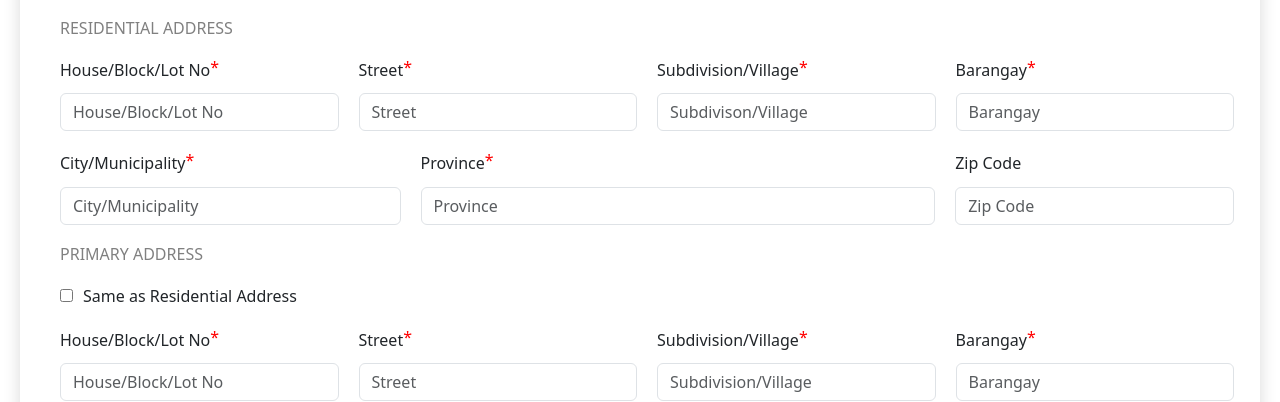
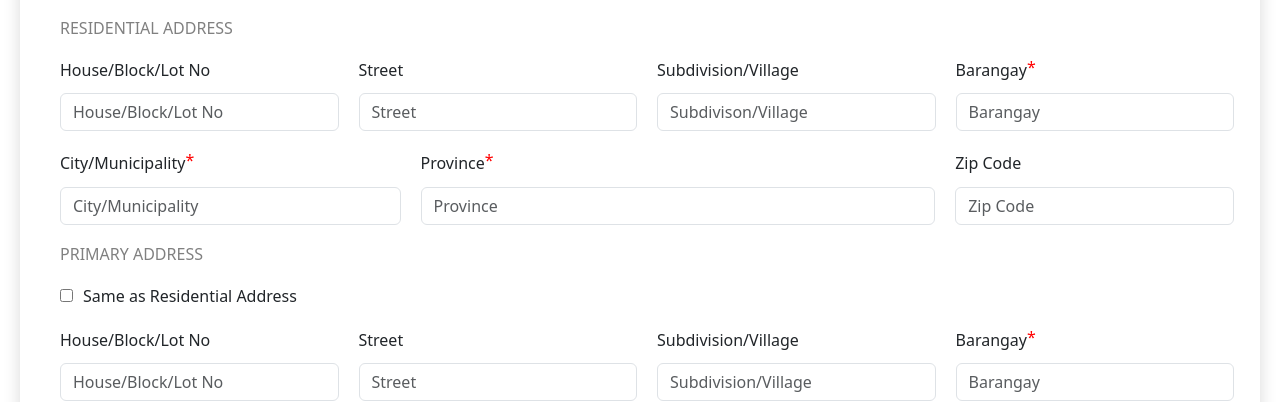
Before and after one commit to rurulmbrttgd/HRMS, a React (Vite) app in the folder frontend/: page /create in a window 1280 px wide. Shown: the part 704-1106 px from the top of the page. Built offline with nearby package versions, Linux system fonts and the light colour scheme; no server answers.

Commit message:
updateaddexmployee

```diff
--- a/frontend/src/AddEmployee.jsx
+++ b/frontend/src/AddEmployee.jsx
@@ -141,19 +141,19 @@ function AddEmployee() {
 					{/* ============================================== First Row ==================================================================*/}
 					<div className="d-flex flex-rows align-items-left first-row">
 						<div class="details">
-							<label for="inputhouseblocklot" class="form-label">House/Block/Lot No<h6 className='tuldok'>*</h6></label>
+							<label for="inputhouseblocklot" class="form-label">House/Block/Lot No<h6 className='tuldok-white'>*</h6></label>
 							<input type="text" class="form-control" id="inputhouseblocklot" placeholder='House/Block/Lot No' autoComplete='off'
-							onChange={e => setData({...data, name: e.target.value})} required/>
+							onChange={e => setData({...data, name: e.target.value})}/>
 						</div>
 						<div class="details">
-							<label for="inputstreet" class="form-label">Street<h6 className='tuldok'>*</h6></label>
+							<label for="inputstreet" class="form-label">Street<h6 className='tuldok-white'>*</h6></label>
 							<input type="text" class="form-control" id="inputstreet" placeholder='Street' autoComplete='off'
-							onChange={e => setData({...data, name: e.target.value})} required/>
+							onChange={e => setData({...data, name: e.target.value})}/>
 						</div>
 						<div class="details">
-							<label for="inputsubdvillage" class="form-label">Subdivision/Village<h6 className='tuldok'>*</h6></label>
+							<label for="inputsubdvillage" class="form-label">Subdivision/Village<h6 className='tuldok-white'>*</h6></label>
 							<input type="text" class="form-control" id="inputsubdvillage" placeholder='Subdivison/Village' autoComplete='off'
-							onChange={e => setData({...data, name: e.target.value})} required/>
+							onChange={e => setData({...data, name: e.target.value})}/>
 						</div>
 						<div class="details" id='barangay'>
 							<label for="inputbarangay" class="form-label">Barangay<h6 className='tuldok'>*</h6></label>
@@ -189,19 +189,19 @@ function AddEmployee() {
 							<div>
 								<div className="d-flex flex-rows align-items-left first-row">
 								<div class="details">
-									<label for="inputhouseblocklot" class="form-label">House/Block/Lot No<h6 className='tuldok'>*</h6></label>
+									<label for="inputhouseblocklot" class="form-label">House/Block/Lot No<h6 className='tuldok-white'>*</h6></label>
 									<input type="text" class="form-control" id="inputhouseblocklot" placeholder='House/Block/Lot No' autoComplete='off'
-									onChange={e => setData({...data, name: e.target.value})} required/>
+									onChange={e => setData({...data, name: e.target.value})}/>
 								</div>
 								<div class="details">
-									<label for="inputstreet" class="form-label">Street<h6 className='tuldok'>*</h6></label>
+									<label for="inputstreet" class="form-label">Street<h6 className='tuldok-white'>*</h6></label>
 									<input type="text" class="form-control" id="inputstreet" placeholder='Street' autoComplete='off'
-									onChange={e => setData({...data, name: e.target.value})} required/>
+									onChange={e => setData({...data, name: e.target.value})}/>
 								</div>
 								<div class="details">
-									<label for="inputsubdvillage" class="form-label">Subdivision/Village<h6 className='tuldok'>*</h6></label>
+									<label for="inputsubdvillage" class="form-label">Subdivision/Village<h6 className='tuldok-white'>*</h6></label>
 									<input type="text" class="form-control" id="inputsubdvillage" placeholder='Subdivision/Village' autoComplete='off'
-									onChange={e => setData({...data, name: e.target.value})} required/>
+									onChange={e => setData({...data, name: e.target.value})}/>
 								</div>
 								<div class="details" id='barangay'>
 									<label for="inputbarangay" class="form-label">Barangay<h6 className='tuldok'>*</h6></label>
@@ -233,22 +233,22 @@ function AddEmployee() {
 						<div class="col-2 details">
 							<label for="inputpagibig" class="form-label">Pag-Ibig ID No<h6 className='tuldok-white'>*</h6></label>
 							<input type="text" class="form-control" id="inputpagibig" placeholder='Pag-Ibig ID No' autoComplete='off'
-							onChange={e => setData({...data, name: e.target.value})} required/>
+							onChange={e => setData({...data, name: e.target.value})}/>
 						</div>
 						<div class="col-3 details">
 							<label for="inputphilhealth" class="form-label">PhilHealth No <h6 className='tuldok-white'>*</h6></label>
 							<input type="text" class="form-control" id="inputphilhealth" placeholder='PhilHealth No' autoComplete='off'
-							onChange={e => setData({...data, name: e.target.value})} required/>
+							onChange={e => setData({...data, name: e.target.value})}/>
 						</div>
 						<div class="col-3 details">
 							<label for="inputsss" class="form-label">SSS No<h6 className='tuldok-white'>*</h6></label>
 							<input type="text" class="form-control" id="inputsss" placeholder='SSS No' autoComplete='off'
-							onChange={e => setData({...data, name: e.target.value})} required/>
+							onChange={e => setData({...data, name: e.target.value})}/>
 						</div>
 						<div class="col-3 details" id='status'>
 							<label for="inputtin" class="form-label">TIN No <h6 className='tuldok-white'>*</h6></label>
 							<input type="text" class="form-control" id="inputtin" placeholder='Tin No' autoComplete='off'
-							onChange={e => setData({...data, name: e.target.value})} required/>
+							onChange={e => setData({...data, name: e.target.value})}/>
 						</div>
 					</div>
 				</div>
```
